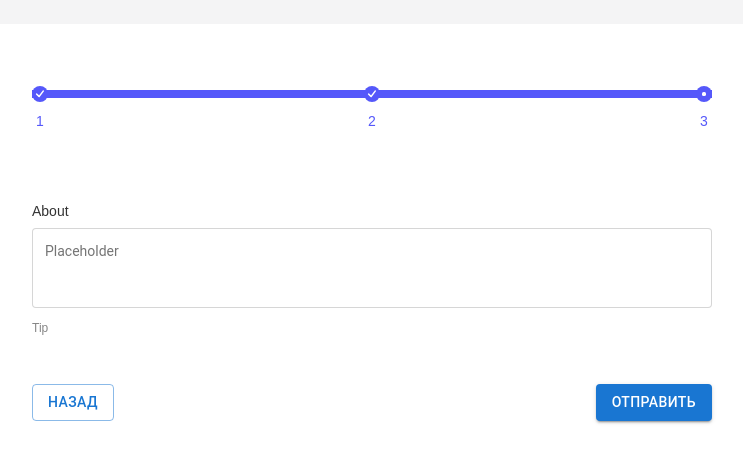
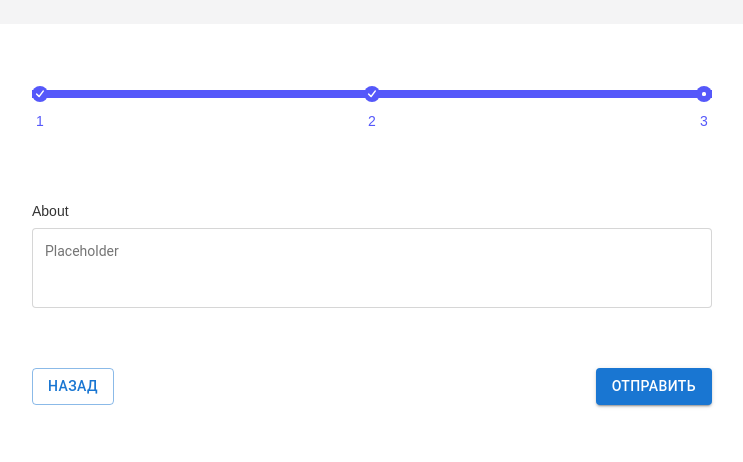
Before and after one commit to LDS196/profile, a React (Create React App) app: page /personal-data-3 in a window 1280 px wide. Shown: the top 462 px of the page, without its empty margins (268-1011 px from the left). Built offline with nearby package versions, Linux system fonts and the light colour scheme; a web font is replaced by a local one.

Commit message:
feat: fix markup and styles

```diff
--- a/src/common/components/Home/HomePageForm/HomePageForm.module.scss
+++ b/src/common/components/Home/HomePageForm/HomePageForm.module.scss
@@ -3,11 +3,11 @@
 }
 
 .inputContainer {
+    margin-bottom: 28px;
 }
 
 .inputMask {
-    height: 48px;
-    margin-bottom: 52px;
+    height: 56px;
     input {
         font-weight: 400;
         width: 100%;
@@ -29,8 +29,13 @@
     }
 }
 .error {
-    font-size: 14px;
-    height: 18px;
-    color: red;
-    margin-bottom: 30px;
+    margin-top: 8px;
+    height: 16px;
+    font-weight: 400;
+    font-size: 12px;
+    line-height: 16px;
+    color: rgba(0, 0, 0, 0.48);
 }
+button {
+    margin-top: -4px;
+}
--- a/src/common/components/Home/HomePageForm/HomePageForm.tsx
+++ b/src/common/components/Home/HomePageForm/HomePageForm.tsx
@@ -57,9 +57,9 @@ const HomePageForm = () => {
                                 },
                             })}
                         />
-                        <div className={s.error}>{errors?.phone && <p>{errors?.phone?.message || "Error"}</p>}</div>
                     </div>
                 </Label>
+                <div className={s.error}>{errors?.phone && <p>{errors?.phone?.message || "Error"}</p>}</div>
             </div>
             <div className={s.inputContainer}>
                 <Label title={"Email"} htmlFor={"field-email"}>
@@ -80,10 +80,11 @@ const HomePageForm = () => {
                 </Label>
                 <div className={s.error}>{errors?.email && <p>{errors?.email?.message || "Error"}</p>}</div>
             </div>
-
-            <Button id={"button-start"} variant="contained" onClick={handleSubmit(setData)}>
-                Начать
-            </Button>
+            <div className={s.button}>
+                <Button id={"button-start"} variant="contained" onClick={handleSubmit(setData)}>
+                    Начать
+                </Button>
+            </div>
         </div>
     )
 }
--- a/src/common/components/Label/Label.module.scss
+++ b/src/common/components/Label/Label.module.scss
@@ -10,11 +10,3 @@
     font-size: 14px;
     line-height: 20px;
 }
-.sublabel {
-    position: absolute;
-    bottom: -24px;
-    font-weight: 400;
-    font-size: 12px;
-    line-height: 16px;
-    color: rgba(0, 0, 0, 0.48);
-}
--- a/src/common/components/Label/Label.tsx
+++ b/src/common/components/Label/Label.tsx
@@ -9,17 +9,12 @@ type Props = {
     maxWidth?: string
 }
 
-const Label = ({ htmlFor, subtitle, maxWidth, title, children }: Props) => {
+const Label = ({ htmlFor, maxWidth, title, children }: Props) => {
     return (
         <div className={s.inputBox} style={{ maxWidth: maxWidth }}>
             <label htmlFor={htmlFor} className={s.label}>
                 {title}
             </label>
-            {subtitle && (
-                <label htmlFor={htmlFor} className={s.sublabel}>
-                    {subtitle}
-                </label>
-            )}
             {children}
         </div>
     )
--- a/src/common/components/PersonalData/PersonalDataForm/PersonalDataForm.module.scss
+++ b/src/common/components/PersonalData/PersonalDataForm/PersonalDataForm.module.scss
@@ -1,18 +1,21 @@
 .inputContainer {
-    margin-bottom: 65px;
+    margin-bottom: 52px;
 }
 
 .buttons {
+    margin-top: 12px;
     padding-top: 35px;
     display: flex;
     justify-content: space-between;
 }
 
 .error {
-    font-size: 10px;
-    height: 10px;
-    color: red;
-    margin-bottom: 30px;
+    margin-top: 8px;
+    height: 16px;
+    font-weight: 400;
+    font-size: 12px;
+    line-height: 16px;
+    color: rgba(0, 0, 0, 0.48);
 }
 .inputSelectLabel {
     font-weight: 400;
--- a/src/common/components/PersonalData2/PersonalDataForm2/FormPersonalData2.tsx
+++ b/src/common/components/PersonalData2/PersonalDataForm2/FormPersonalData2.tsx
@@ -85,7 +85,9 @@ export const FormPersonalData2 = () => {
             </div>
 
             <div className={s.buttons}>
-                <Button onClick={setData}>Назад</Button>
+                <Button onClick={setData} variant="outlined">
+                    Назад
+                </Button>
                 <Button variant={"contained"} type={"submit"}>
                     Далее
                 </Button>
--- a/src/common/components/PersonalData3/PersonalDataForm3/PersonalDataForm3.module.scss
+++ b/src/common/components/PersonalData3/PersonalDataForm3/PersonalDataForm3.module.scss
@@ -36,11 +36,12 @@ textarea {
 }
 
 .error {
-    margin-top: -3px;
-    font-size: 10px;
-    height: 10px;
-    color: red;
-    margin-bottom: 30px;
+    margin-top: 5px;
+    height: 16px;
+    font-weight: 400;
+    font-size: 12px;
+    line-height: 16px;
+    color: rgba(0, 0, 0, 0.48);
 }
 .inputContainer {
     position: relative;
@@ -49,5 +50,5 @@ textarea {
     position: absolute;
     right: 20px;
     font-size: 12px;
-    bottom: 10px;
+    bottom: 26px;
 }
```
